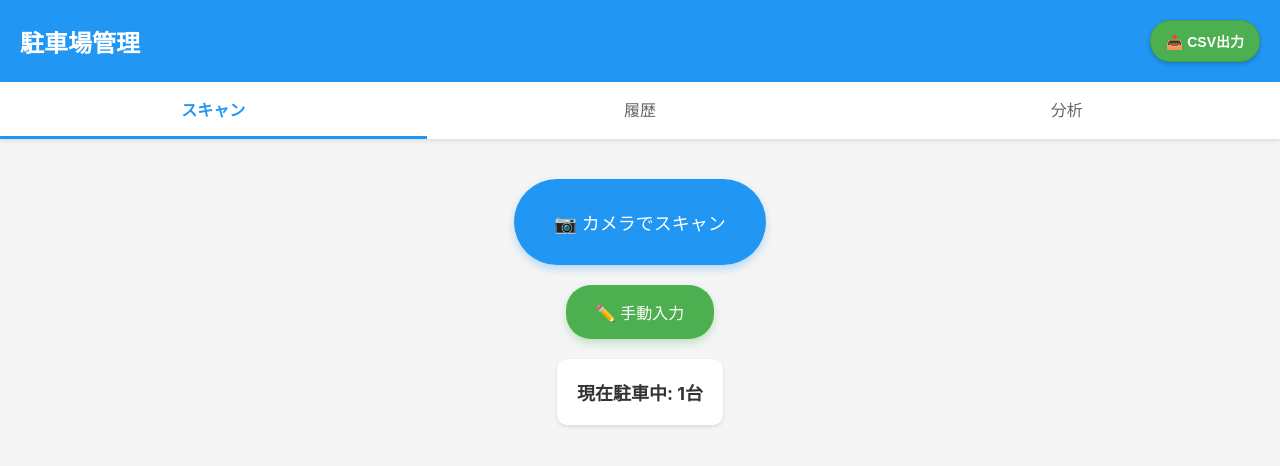
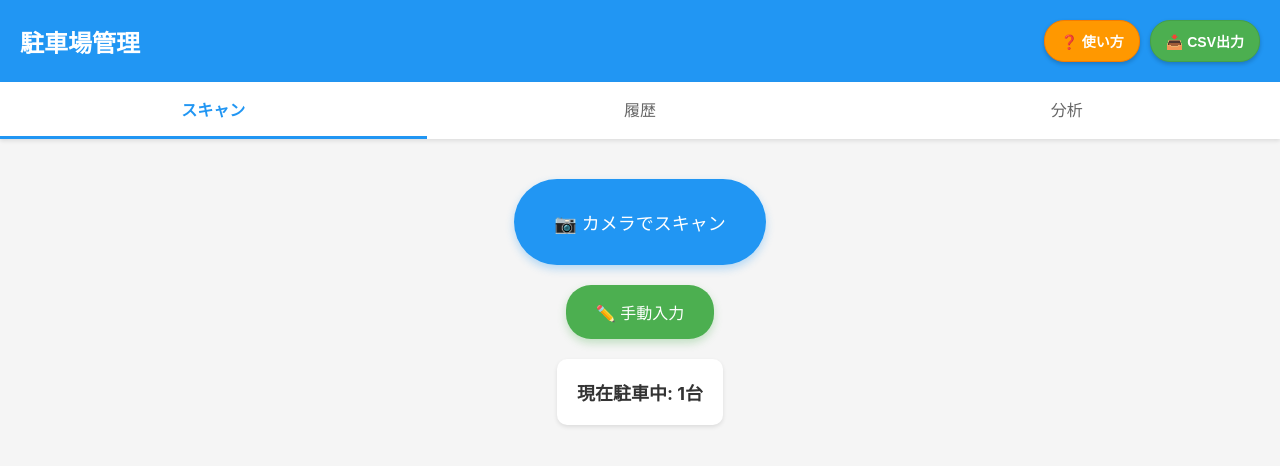
Before and after one commit to Ykuroyy/park-app, a React (Vite) app: page / in a window 1280 px wide. Shown: the top 466 px of the page. Built offline with nearby package versions, Linux system fonts and the light colour scheme.

Commit message:
使い方追記

```diff
--- a/src/App.css
+++ b/src/App.css
@@ -16,6 +16,12 @@
 .header h1 {
   margin: 0;
   font-size: 24px;
+}
+
+.header-buttons {
+  display: flex;
+  gap: 10px;
+  align-items: center;
 }
 
 .export-button {
@@ -41,6 +47,32 @@
 }
 
 .export-button:active {
+  transform: scale(0.95);
+}
+
+.guide-button {
+  background-color: #FF9800;
+  border: 1px solid #F57C00;
+  color: white;
+  padding: 10px 15px;
+  border-radius: 20px;
+  cursor: pointer;
+  font-size: 14px;
+  font-weight: bold;
+  display: flex;
+  align-items: center;
+  gap: 5px;
+  transition: all 0.2s;
+  box-shadow: 0 2px 4px rgba(0,0,0,0.2);
+}
+
+.guide-button:hover {
+  background-color: #F57C00;
+  transform: scale(1.05);
+  box-shadow: 0 4px 8px rgba(0,0,0,0.3);
+}
+
+.guide-button:active {
   transform: scale(0.95);
 }
 
@@ -277,6 +309,47 @@
   opacity: 0.9;
 }
 
+.guide-modal {
+  max-width: 500px;
+  max-height: 80vh;
+  overflow-y: auto;
+}
+
+.guide-section {
+  margin-bottom: 25px;
+  padding-bottom: 15px;
+  border-bottom: 1px solid #eee;
+}
+
+.guide-section:last-of-type {
+  border-bottom: none;
+}
+
+.guide-section h3 {
+  margin: 0 0 15px 0;
+  color: #2196F3;
+  font-size: 16px;
+}
+
+.guide-section ol {
+  margin: 0;
+  padding-left: 20px;
+}
+
+.guide-section ul {
+  margin: 0;
+  padding-left: 20px;
+}
+
+.guide-section li {
+  margin-bottom: 8px;
+  line-height: 1.4;
+}
+
+.guide-section strong {
+  color: #333;
+}
+
 /* レスポンシブ対応 */
 @media (max-width: 768px) {
   .header {
@@ -301,4 +374,17 @@
     margin: 20px;
     padding: 20px;
   }
+
+  .header-buttons {
+    gap: 5px;
+  }
+
+  .guide-button {
+    padding: 8px 12px;
+    font-size: 12px;
+  }
+
+  .guide-modal {
+    max-height: 70vh;
+  }
 }
--- a/src/App.tsx
+++ b/src/App.tsx
@@ -17,6 +17,7 @@ function App() {
   const [showManualEntry, setShowManualEntry] = useState(false);
   const [searchQuery, setSearchQuery] = useState('');
   const [showCamera, setShowCamera] = useState(false);
+  const [showGuide, setShowGuide] = useState(false);
 
   useEffect(() => {
     loadParkingRecords();
@@ -193,9 +194,14 @@ function App() {
     <div className="app">
       <div className="header">
         <h1>駐車場管理</h1>
-        <button onClick={exportToCSV} className="export-button">
-          📥 CSV出力
-        </button>
+        <div className="header-buttons">
+          <button onClick={() => setShowGuide(true)} className="guide-button">
+            ❓ 使い方
+          </button>
+          <button onClick={exportToCSV} className="export-button">
+            📥 CSV出力
+          </button>
+        </div>
       </div>
 
       <div className="tab-container">
@@ -337,6 +343,49 @@ function App() {
           onClose={() => setShowCamera(false)}
         />
       )}
+
+      {showGuide && (
+        <div className="modal">
+          <div className="modal-content guide-modal">
+            <h2>📋 駐車場管理アプリの使い方</h2>
+
+            <div className="guide-section">
+              <h3>🚗 車両の入場・退場</h3>
+              <ol>
+                <li><strong>カメラスキャン:</strong> 「📷 カメラでスキャン」→ ナンバープレートを枠内に合わせ「スキャンする」ボタン</li>
+                <li><strong>手動入力:</strong> 「✏️ 手動入力」→ 車番を入力して登録</li>
+                <li><strong>自動判定:</strong> 同じ車番なら自動で入場/退場を判定</li>
+              </ol>
+            </div>
+
+            <div className="guide-section">
+              <h3>📊 データ管理</h3>
+              <ul>
+                <li><strong>履歴:</strong> 全ての入退場記録を検索・確認</li>
+                <li><strong>分析:</strong> 本日・今月の利用状況を表示</li>
+                <li><strong>CSV出力:</strong> データをExcelで確認可能</li>
+              </ul>
+            </div>
+
+            <div className="guide-section">
+              <h3>💡 カメラスキャンのコツ</h3>
+              <ul>
+                <li>明るい場所で撮影する</li>
+                <li>ナンバープレートを水平にする</li>
+                <li>文字がはっきり見えることを確認</li>
+                <li>枠内にプレート全体を収める</li>
+              </ul>
+            </div>
+
+            <button
+              className="modal-button confirm"
+              onClick={() => setShowGuide(false)}
+            >
+              分かりました
+            </button>
+          </div>
+        </div>
+      )}
     </div>
   );
 }
```
